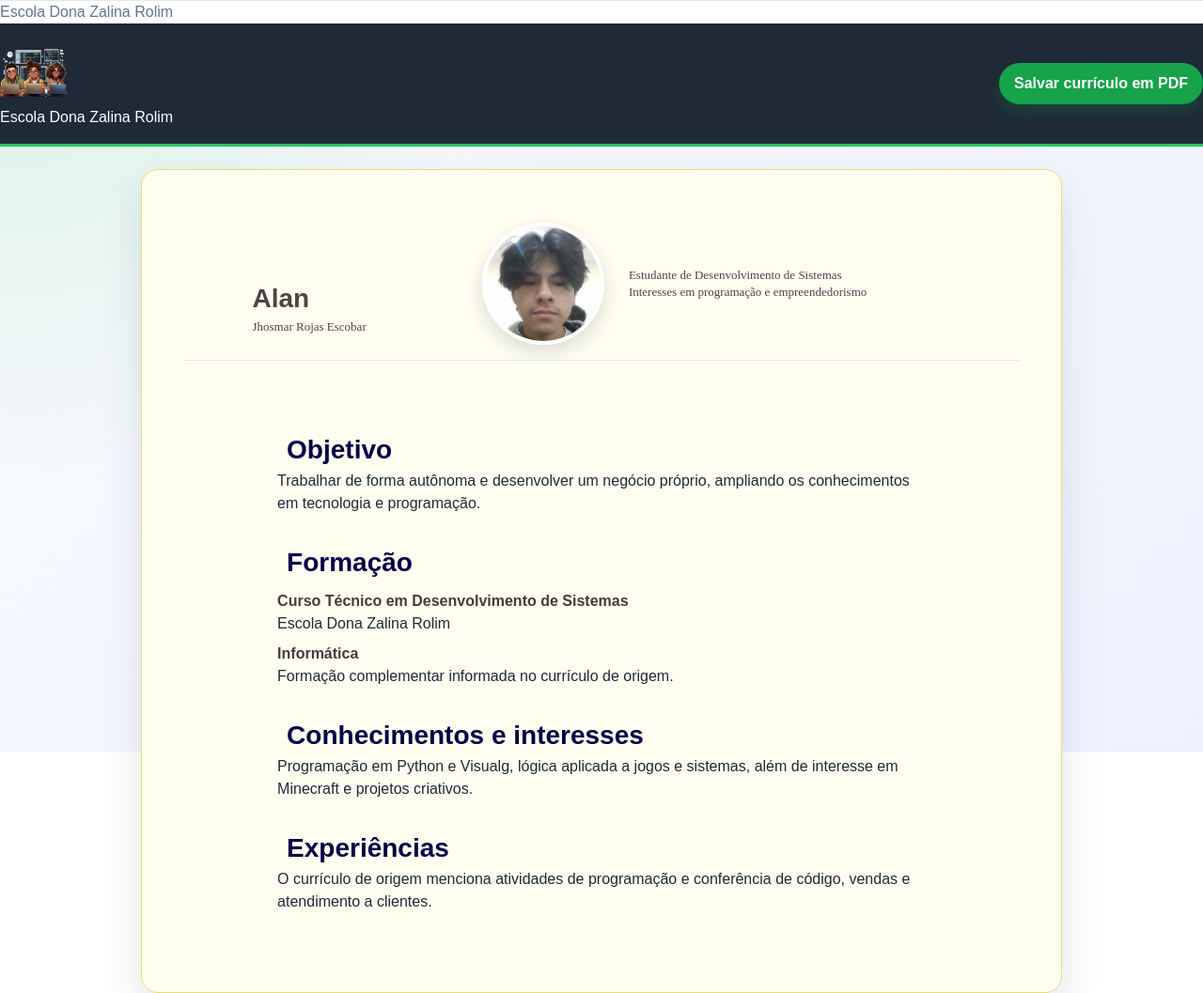
After one commit to Snowbr4677/Curriculum, a Laravel app: page /site/curriculum/alan in a window 1280 px wide. The commit adds this page. Shown: the whole page at 94% size. Run offline with Laravel 12, Linux system fonts and the light colour scheme; style sheets or scripts are compiled from the project's sources; parts of the project's set-up code (start-up, migrations or seed data) failed here and were passed over; some libraries are stand-ins or nearby versions.

Commit message:
Adicionar currículos de Alan e Lucas e otimizar site público

```diff
--- a/app/Http/Controllers/pdfs/PdfsController.php
+++ b/app/Http/Controllers/pdfs/PdfsController.php
@@ -14,6 +14,8 @@ class PdfsController extends Controller
         'gui',
         'dri',
         'herlan',
+        'alan',
+        'lucas',
     ];
 
     // Gera somente o currículo público solicitado.
--- a/app/Http/Controllers/site/SiteController.php
+++ b/app/Http/Controllers/site/SiteController.php
@@ -16,6 +16,8 @@ class SiteController extends Controller
         'gui',
         'dri',
         'herlan',
+        'alan',
+        'lucas',
     ];
 
     public function __construct()
--- /dev/null
+++ b/resources/views/site/curriculum/alan.blade.php
@@ -0,0 +1,71 @@
+<!doctype html>
+<html lang="{{ str_replace('_', '-', app()->getLocale()) }}">
+    <head>
+        <meta charset="utf-8">
+        <meta name="viewport" content="width=device-width, initial-scale=1">
+        <link href="{{ asset('imgs/sistema/pk_siga.png') }}" rel="shortcut icon">
+        <title>Currículo de Alan Jhosmar Rojas Escobar</title>
+        @vite(['resources/css/app.css'])
+    </head>
+    <body class="curriculum-page">
+        <div class="footer-repetir footer-tela">Escola Dona Zalina Rolim</div>
+
+        <nav class="bg-gray-800 py-4">
+            <div class="container mx-auto flex justify-between items-center">
+                <a href="{{ route('raiz') }}" class="text-white font14">
+                    <img src="{{ asset('imgs/sistema/programadores-small.png') }}" class="curriculum-logo" alt="Logo da Escola Dona Zalina Rolim">
+                    Escola Dona Zalina Rolim
+                </a>
+                <a href="{{ asset('gerapdf/alan') }}" class="pdf-action" target="_blank" rel="noopener">
+                    Salvar currículo em PDF
+                </a>
+            </div>
+        </nav>
+
+        <a href="javascript:history.back()">
+            <span class="retorna" role="button">&#8592;&nbsp; Voltar</span>
+        </a>
+
+        <section class="curriculum-sheet">
+            <header class="curriculum-identidade flex justify-center my-4">
+                <div class="container-fluid w-full">
+                    <div class="row texto-esquerda flex items-center justify-between gap-4">
+                        <div id="pessoal1" class="text-center md:text-left z-10 cor1">
+                            <p class="f-siga1 cor1 font-bold">Alan</p>
+                            <p class="phont2 cor1">Jhosmar Rojas Escobar</p>
+                        </div>
+                        <div id="image1" class="z-10 shrink-0">
+                            <img src="{{ asset('imgs/sistema/alunos/alan.jpeg') }}" alt="Foto de Alan Jhosmar Rojas Escobar" style="border-radius:50%;">
+                        </div>
+                        <div id="pessoal2" class="texto-esquerda cor1 text-[12px] z-10">
+                            <p class="phont2">Estudante de Desenvolvimento de Sistemas</p>
+                            <p class="phont2">Interesses em programação e empreendedorismo</p>
+                        </div>
+                    </div>
+                    <hr class="mt-4">
+                </div>
+            </header>
+
+            <main class="curriculum-conteudo div-alinhada-direita">
+                <h2 class="f-cabeca1 f-siga1 cor1 font-bold">Objetivo</h2>
+                <p>Trabalhar de forma autônoma e desenvolver um negócio próprio, ampliando os conhecimentos em tecnologia e programação.</p>
+
+                <h2 class="f-cabeca1 f-siga1 cor1 font-bold">Formação</h2>
+                <p class="f-entidade">
+                    <strong class="f-negrito">Curso Técnico em Desenvolvimento de Sistemas</strong><br>
+                    Escola Dona Zalina Rolim
+                </p>
+                <p class="f-entidade">
+                    <strong class="f-negrito">Informática</strong><br>
+                    Formação complementar informada no currículo de origem.
+                </p>
+
+                <h2 class="f-cabeca1 f-siga1 cor1 font-bold">Conhecimentos e interesses</h2>
+                <p>Programação em Python e Visualg, lógica aplicada a jogos e sistemas, além de interesse em Minecraft e projetos criativos.</p>
+
+                <h2 class="f-cabeca1 f-siga1 cor1 font-bold">Experiências</h2>
+                <p>O currículo de origem menciona atividades de programação e conferência de código, vendas e atendimento a clientes.</p>
+            </main>
+        </section>
+    </body>
+</html>
--- a/resources/views/site/curriculum/bruno.blade.php
+++ b/resources/views/site/curriculum/bruno.blade.php
@@ -9,7 +9,7 @@
     <link href="{{ asset('imgs/sistema/pk_siga.png') }}" rel="shortcut icon" /></link>
     <title>{{ config('app.name', 'PKCia.Siga') }}</title>
 
-    @vite(['resources/css/app.css', 'resources/js/app.js'])
+    @vite(['resources/css/app.css'])
 
     </head>
 
@@ -72,7 +72,7 @@
 
             <!-- Logo ou título -->
             <a href="{{ route('raiz') }}" class="text-white font14">
-             <img src="{{ asset('imgs/sistema/programadores.png') }}" class="curriculum-logo">
+             <img src="{{ asset('imgs/sistema/programadores-small.png') }}" class="curriculum-logo">
              Escola Dona Zalina Rolim
             </a>
 
@@ -108,7 +108,7 @@
 
                         <!-- Centro: Imagem -->
                         <div id="image1" class="z-10 shrink-0">
-                            <img class="w-24 md:w-28 lg:w-32" src="{{ asset('/imgs/sistema/alunos/bruno.png') }}" style="border-radius:50%;"/><br>
+                            <img class="w-24 md:w-28 lg:w-32" src="{{ asset('/imgs/sistema/alunos/bruno.webp') }}" style="border-radius:50%;"/><br>
                         </div>
 
                         <!-- Lado Direito: Dados de Contato -->
--- a/resources/views/site/curriculum/dri.blade.php
+++ b/resources/views/site/curriculum/dri.blade.php
@@ -9,7 +9,7 @@
     <link href="{{ asset('imgs/sistema/pk_siga.png') }}" rel="shortcut icon" /></link>
     <title>{{ config('app.name', 'PKCia.Siga') }}</title>
 
-    @vite(['resources/css/app.css', 'resources/js/app.js'])
+    @vite(['resources/css/app.css'])
 
     </head>
 
@@ -72,7 +72,7 @@
 
             <!-- Logo ou título -->
             <a href="{{ route('raiz') }}" class="text-white font14">
-                <img src="{{ asset('imgs/sistema/programadores.png') }}" class="curriculum-logo">
+                <img src="{{ asset('imgs/sistema/programadores-small.png') }}" class="curriculum-logo">
                 Escola Dona Zalina Rolim
             </a>
 
--- a/resources/views/site/curriculum/gui.blade.php
+++ b/resources/views/site/curriculum/gui.blade.php
@@ -9,7 +9,7 @@
     <link href="{{ asset('imgs/sistema/pk_siga.png') }}" rel="shortcut icon" /></link>
     <title>{{ config('app.name', 'PKCia.Siga') }}</title>
 
-    @vite(['resources/css/app.css', 'resources/js/app.js'])
+    @vite(['resources/css/app.css'])
 
     </head>
 
@@ -72,7 +72,7 @@
 
             <!-- Logo ou título -->
             <a href="{{ route('raiz') }}" class="text-white font14">
-                <img src="{{ asset('imgs/sistema/programadores.png') }}" class="curriculum-logo">
+                <img src="{{ asset('imgs/sistema/programadores-small.png') }}" class="curriculum-logo">
                 Escola Dona Zalina Rolim
             </a>
 
@@ -108,7 +108,7 @@
 
                         <!-- Centro: Imagem -->'
                         <div id="image1" class="z-10 shrink-0">
-                            <img class="w-24 md:w-28 lg:w-32" src="{{ asset('/imgs/sistema/alunos/gui.jpeg') }}" style="border-radius:50%;"/><br>
+                            <img class="w-24 md:w-28 lg:w-32" src="{{ asset('/imgs/sistema/alunos/gui.jpg') }}" style="border-radius:50%;"/><br>
                         </div>
 
                         <!-- Lado Direito: Dados de Contato -->
--- a/resources/views/site/curriculum/herlan.blade.php
+++ b/resources/views/site/curriculum/herlan.blade.php
@@ -9,7 +9,7 @@
     <link href="{{ asset('imgs/sistema/pk_siga.png') }}" rel="shortcut icon" /></link>
     <title>{{ config('app.name', 'PKCia.Siga') }}</title>
 
-    @vite(['resources/css/app.css', 'resources/js/app.js'])
+    @vite(['resources/css/app.css'])
 
     </head>
 
@@ -72,7 +72,7 @@
 
             <!-- Logo ou título -->
             <a href="" class="text-white font14">
-            <center><img src="{{ asset('imgs/sistema/programadores.png') }}" class="curriculum-logo">
+            <center><img src="{{ asset('imgs/sistema/programadores-small.png') }}" class="curriculum-logo">
                 Escola Dona Zalina Rolim
             </center>
             <b class="text-white font8"></b>
@@ -110,7 +110,7 @@
 
                         <!-- Centro: Imagem -->
                         <div id="image1" class="z-10 shrink-0">
-                            <img class="w-24 md:w-28 lg:w-32" src="{{ asset('/imgs/sistema/alunos/herlan.png') }}" style="border-radius:50%;"/><br>
+                            <img class="w-24 md:w-28 lg:w-32" src="{{ asset('/imgs/sistema/alunos/herlan.jpg') }}" style="border-radius:50%;"/><br>
                         </div>
 
                         <!-- Lado Direito: Dados de Contato -->
--- a/resources/views/site/curriculum/pedro.blade.php
+++ b/resources/views/site/curriculum/pedro.blade.php
@@ -9,7 +9,7 @@
     <link href="{{ asset('imgs/sistema/pk_siga.png') }}" rel="shortcut icon" /></link>
     <title>{{ config('app.name', 'PKCia.Siga') }}</title>
 
-    @vite(['resources/css/app.css', 'resources/js/app.js'])
+    @vite(['resources/css/app.css'])
 
     </head>
 
@@ -72,7 +72,7 @@
 
             <!-- Logo ou título -->
             <a href="{{ route('raiz') }}" class="text-white font14">
-                <img src="{{ asset('imgs/sistema/programadores.png') }}" class="curriculum-logo">
+                <img src="{{ asset('imgs/sistema/programadores-small.png') }}" class="curriculum-logo">
                 Escola Dona Zalina Rolim
             </a>
 
@@ -109,7 +109,7 @@
 
                         <!-- Centro: Imagem -->
                         <div id="image1" class="z-10 shrink-0">
-                            <img class="w-24 md:w-28 lg:w-32" src="{{ asset('/imgs/sistema/alunos/pedro.png') }}" style="border-radius:50%;"/><br>
+                            <img class="w-24 md:w-28 lg:w-32" src="{{ asset('/imgs/sistema/alunos/pedro.jpg') }}" style="border-radius:50%;"/><br>
                         </div>
 
                         <!-- Lado Direito: Dados de Contato -->
--- a/resources/views/site/curriculum/yas.blade.php
+++ b/resources/views/site/curriculum/yas.blade.php
@@ -9,7 +9,7 @@
     <link href="{{ asset('imgs/sistema/pk_siga.png') }}" rel="shortcut icon" /></link>
     <title>{{ config('app.name', 'PKCia.Siga') }}</title>
 
-    @vite(['resources/css/app.css', 'resources/js/app.js'])
+    @vite(['resources/css/app.css'])
 
     </head>
 
@@ -72,7 +72,7 @@
 
             <!-- Logo ou título -->
             <a href="{{ route('raiz') }}" class="text-white font14">
-                <img src="{{ asset('imgs/sistema/programadores.png') }}" class="curriculum-logo">
+                <img src="{{ asset('imgs/sistema/programadores-small.png') }}" class="curriculum-logo">
                 Escola Dona Zalina Rolim
             </a>
 
--- a/resources/views/welcome.blade.php
+++ b/resources/views/welcome.blade.php
@@ -7,7 +7,7 @@
         <title>{{ config('app.name', 'administrativo') }}</title>
 
         <link href="{{ asset('imgs/icones/att.logo.ico') }}" rel="shortcut icon" />
-        @vite(['resources/css/app.css', 'resources/js/app.js'])
+        @vite(['resources/css/app.css'])
         <style>
             /* Tema público da página inicial: visual claro, centralizado e sem login administrativo. */
             body {
@@ -115,9 +115,6 @@
                 <div class="welcome-actions">
                     <a href="{{ route('quemsomos') }}" class="welcome-button">Conhecer os alunos</a>
                 </div>
-                <div class="welcome-status">
-                    @include('components.teste-banco')
-                </div>
             </section>
         </main>
 
@@ -127,4 +124,3 @@
 
     </body>
 </html>
-<script src="{{ asset('js/alpine.js') }}" defer></script>
```
Also changed, not shown: doc/Documentacao_do_projeto_curriculos.txt (+14 -5 lines), resources/views/site/curriculum/lucas.blade.php (added, +70 -0 lines), resources/views/site/quemsomos.blade.php (+30 -8 lines), public/imgs/sistema/alunos/alan.jpeg (added), public/imgs/sistema/alunos/bruno.webp (renamed from public/imgs/sistema/alunos/bruno.png), public/imgs/sistema/alunos/gui.jpg (added), public/imgs/sistema/alunos/herlan.jpg (added), public/imgs/sistema/alunos/lucas.jpg (added), public/imgs/sistema/alunos/pedro.jpg (renamed from public/imgs/sistema/alunos/pedro.png), public/imgs/sistema/programadores-small.png (added).
